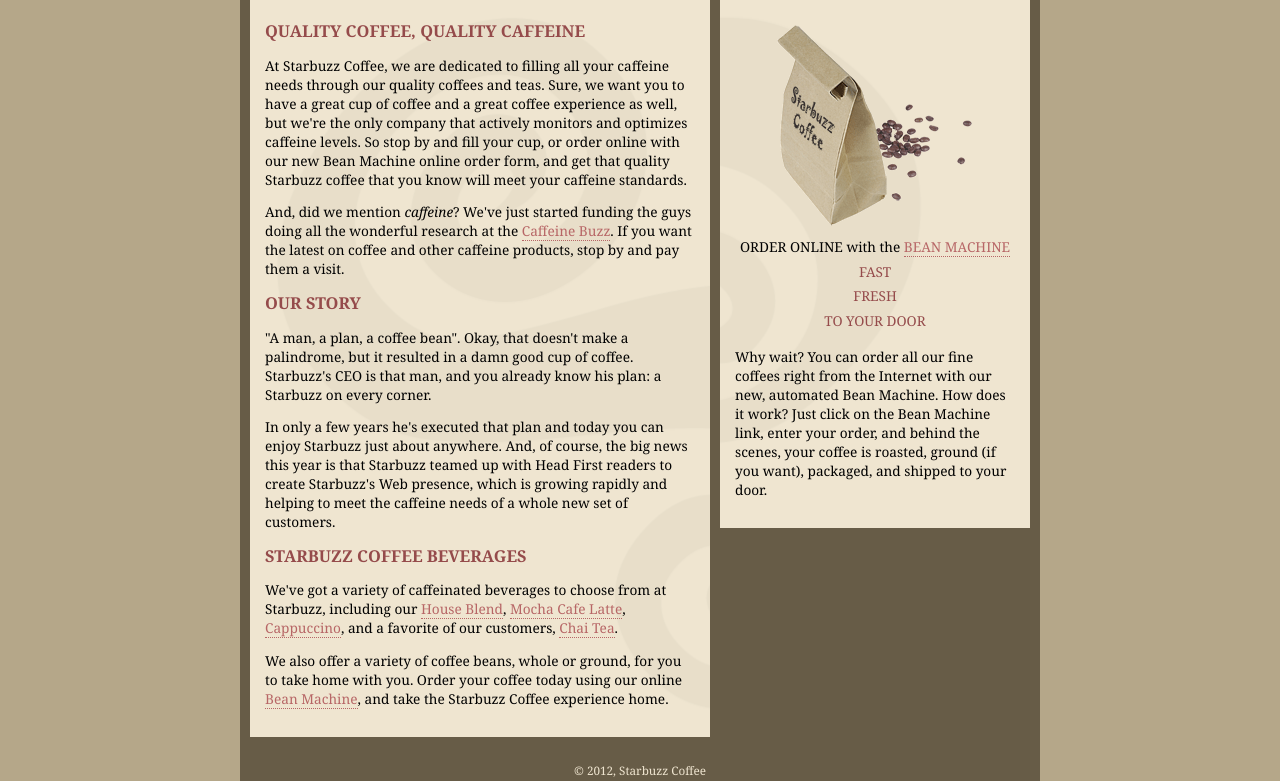
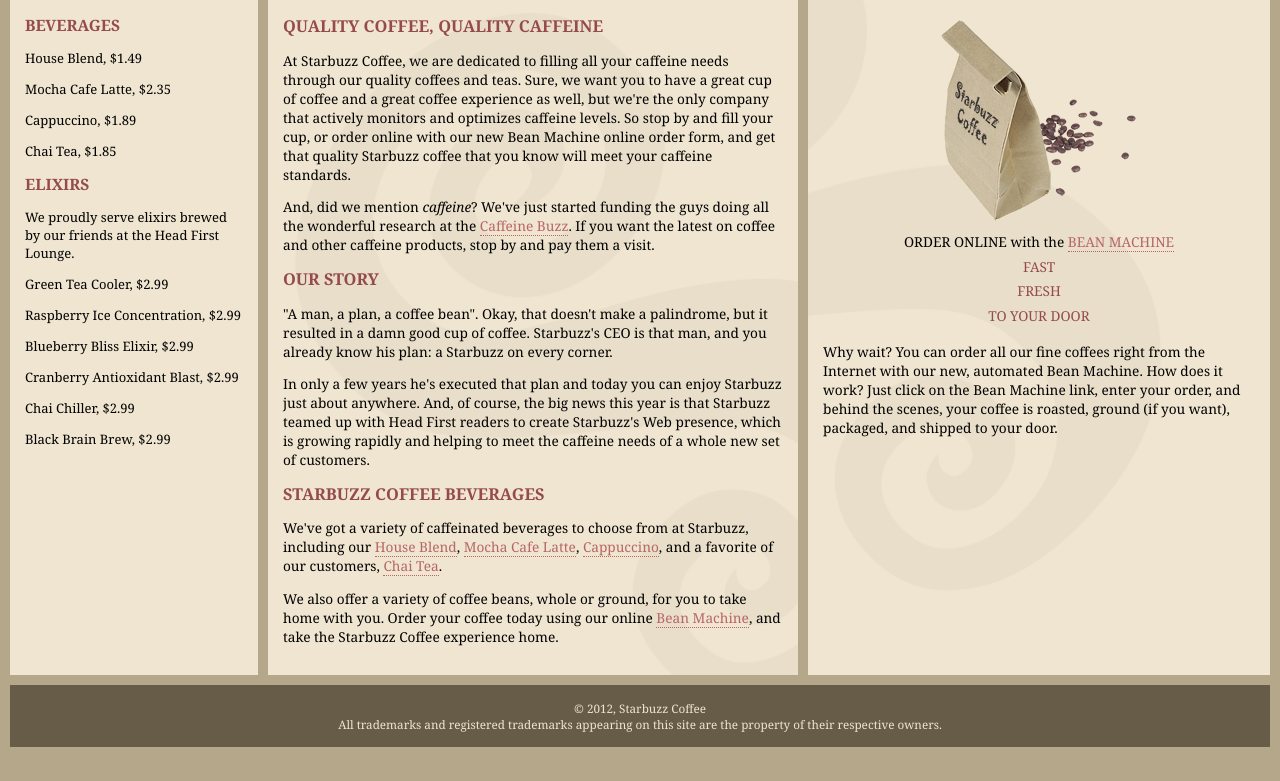
Before and after one commit to naisi1028/starbuzz, a plain HTML site: page starbuzz/index.html in a window 1280 px wide. Shown: the part 139-920 px from the top of the page. After the commit the page ends 896 px from the top, so only its background shows below. Drawn offline with Linux system fonts and the light colour scheme.

Commit message:
Add files via upload

```diff
--- a/starbuzz/index.html
+++ b/starbuzz/index.html
@@ -7,33 +7,32 @@
   </head>
 
   <body>
-      <div id="allcontent">
     <div id="header">
       <img src="images/header.gif" alt="Starbuzz Coffee header image">
     </div>
 
-    <div id="sidebar">
-      <p class="beanheading">
-        <img src="images/bag.gif" alt="Bean Machine bag">
-        <br>
-        ORDER ONLINE
-        with the
-        <a href="form.html">BEAN MACHINE</a>
-        <br>
-        <span class="slogan">
-            FAST <br>
-            FRESH <br>
-            TO YOUR DOOR <br>
-        </span>
-      </p>
-      <p>
-        Why wait?  You can order all our fine coffees right from the Internet with our new,
-        automated Bean Machine.  How does it work?  Just click on the Bean Machine link,
-        enter your order, and behind the scenes, your coffee is roasted, ground
-        (if you want), packaged, and shipped to your door.
-      </p>
-    </div>
 
+    <div id="tableContainer">
+      <div id="tableRow">
+
+          <div id="drinks">
+              <h1>BEVERAGES</h1>
+                <p>House Blend, $1.49</p>
+                <p>Mocha Cafe Latte, $2.35</p>
+                <p>Cappuccino, $1.89</p>
+                <p>Chai Tea, $1.85</p>
+              <h1>ELIXIRS</h1>
+                <p>
+                  We proudly serve elixirs brewed by our friends
+                  at the Head First Lounge.
+                </p>
+                <p>Green Tea Cooler, $2.99</p>
+                <p>Raspberry Ice Concentration, $2.99</p>
+                <p>Blueberry Bliss Elixir, $2.99</p>
+                <p>Cranberry Antioxidant Blast, $2.99</p>
+                <p>Chai Chiller, $2.99</p>
+                <p>Black Brain Brew, $2.99</p>
+            </div>
 
     <div id="main">
       <h1>QUALITY COFFEE, QUALITY CAFFEINE</h1>
@@ -81,6 +80,29 @@
         the Starbuzz Coffee experience home.
       </p>
     </div>
+    <div id="sidebar">
+      <p class="beanheading">
+        <img src="images/bag.gif" alt="Bean Machine bag">
+        <br>
+        ORDER ONLINE
+        with the
+        <a href="form.html">BEAN MACHINE</a>
+        <br>
+        <span class="slogan">
+            FAST <br>
+            FRESH <br>
+            TO YOUR DOOR <br>
+        </span>
+      </p>
+      <p>
+        Why wait?  You can order all our fine coffees right from the Internet with our new,
+        automated Bean Machine.  How does it work?  Just click on the Bean Machine link,
+        enter your order, and behind the scenes, your coffee is roasted, ground
+        (if you want), packaged, and shipped to your door.
+      </p>
+    </div>
+  </div>
+</div>
 
 
     <div id="footer">
@@ -89,12 +111,8 @@
       All trademarks and registered trademarks appearing on
       this site are the property of their respective owners.
     </div>
+    </div>
 
-
-      <div id="header">
-        rest of thr HTML goes here...
-        </div>
-        </div>
 
   </body>
 </html>
--- a/starbuzz/starbuzz.css
+++ b/starbuzz/starbuzz.css
@@ -7,27 +7,27 @@ body {
 
 #header {
   background-color: #675c47;
-  margin:           10px;
+  margin:           10px 10px 0px 10px;
   height:           108px;
 }
 
 #main {
+  display:table-cell;
   background:       #efe5d0 url(images/background.gif) top left;
   font-size:        105%;
   padding:          15px;
-  margin:           0px 330px 10px 10px;
-
-
+  margin:           0px 10px 10px 10px;
+  width: 500px;
+  vertical-align: top;
 }
 
 #sidebar {
+  display:table-cell;
   background:       #efe5d0 url(images/background.gif) bottom right;
   font-size:        105%;
   padding:          15px;
-  margin:           0px 10px 10px 10px;
-  width:            280px;
-  float:            right;
-
+  margin:           0px 10px 10px 470px;
+  vertical-align: top;
 
 }
 
@@ -36,9 +36,9 @@ body {
   color:            #efe5d0;
   text-align:       center;
   padding:          15px;
-  margin:           10px;
+  margin:           0px 10px 10px 10px;
   font-size:        90%;
-  clear:            right;
+  clear: left;
 }
 
 h1 {
@@ -63,12 +63,40 @@ a:visited {
   text-decoration:  none;
   border-bottom:    thin dotted #675c47;
 }
-
 #allcontent{
-  width:          800px;
-  padding-top:    5px;
+  width: 800px;
+  padding-top: 5px;
   padding-bottom: 5px;
   background-color: #675c47;
-  margin-left:      auto;
-  margin-right:     auto;
+  margin-left: auto;
+  margin-right: auto;
+
 }
+
+div#tableContainer{
+
+
+  display: table;
+}
+
+div#tableRow{
+  display:table-row;
+}
+
+#tableContainer{
+  display:table;
+  border-spacing: 10px;
+}
+
+#tableRow{
+  display:table-Row;
+}
+
+
+#drinks{
+ display: table-cell;
+  background-color: #efe5d0;
+  width:20%;
+  padding:15px;
+  vertical-align: top;
+}
```
